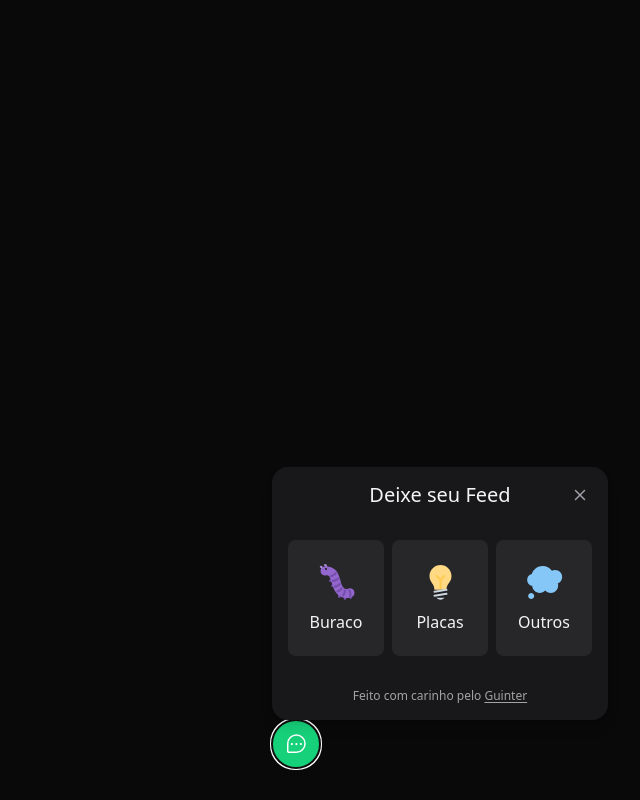
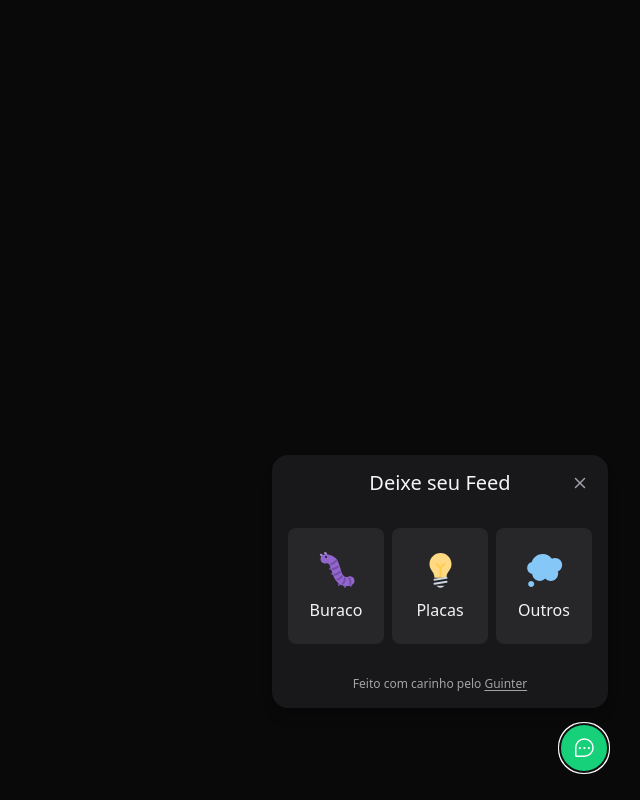
Before and after one commit to FlavioNp/cityback, a React (Vite) app: page / in a window 1280 px wide. Both pictures are taken after a click on the button "FeedCity". Shown: the whole page, without its empty margins (640-1280 px from the left). Built offline with nearby package versions, Linux system fonts and the light colour scheme.

Commit message:
"commit alteration space bet"

```diff
--- a/src/components/Widget.tsx
+++ b/src/components/Widget.tsx
@@ -6,7 +6,7 @@ export function Widget(){
 
 
     return (
-        <Popover className="absolute bottom-4 right-4 md:bottom-8 md:right-8 flex-col items-end">
+        <Popover className="absolute bottom-4 right-4 md:bottom-7 md:right-8 flex flex-col space-y-4 items-end">
             <Popover.Panel>
                 <WidgetForm />
             </Popover.Panel>
--- a/src/components/WidgetForm.tsx
+++ b/src/components/WidgetForm.tsx
@@ -1,5 +1,4 @@
 import { CloseButton } from "./CloseButton";
-
 import buracoImageUrl from "../assets/buraco.svg";
 import placasImageUrl from "../assets/placas.svg";
 import outrosImageUrl from "../assets/outros.svg";
@@ -45,7 +44,7 @@ export function WidgetForm() {
                 { Object.entries(feedBackTypes).map(([key, value]) => {
                     return (
                         <button
-                            className="bg-zinc-800 rounded-lg py-5 w-24 flex-1 flex flex-col items-center gap-2 border-2 border-transparent hover:border-brand-700"
+                            className="bg-zinc-800 rounded-lg py-5 w-24  flex flex-1 flex-col items-center gap-2 border-2 border-transparent hover:border-brand-700 focus:border-brand-700 focus:outline-none"
                             //onClick={}
                             type="button"
                         >
```
